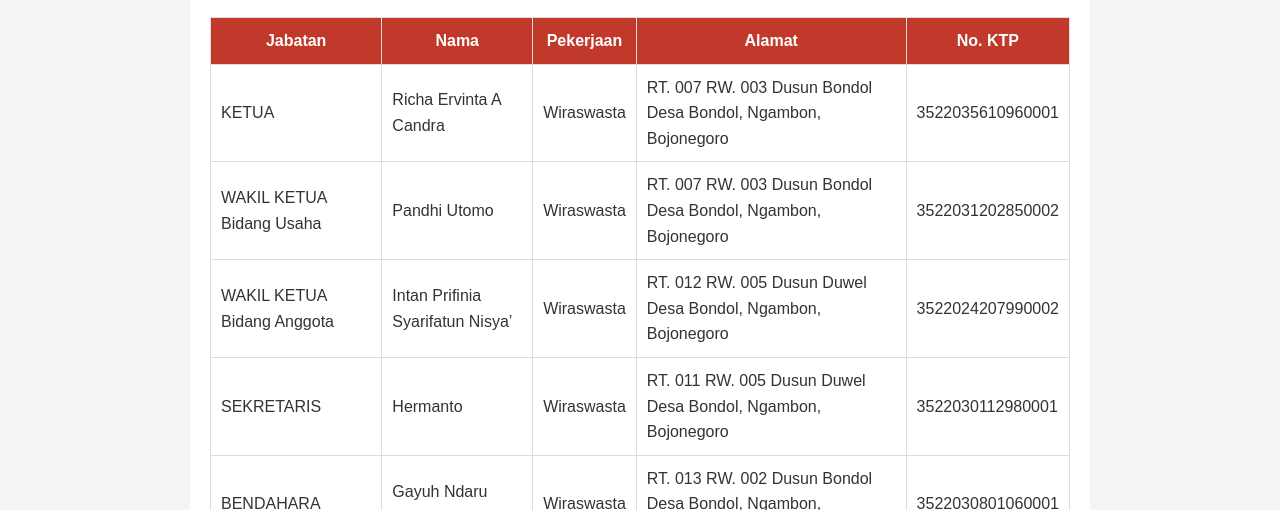
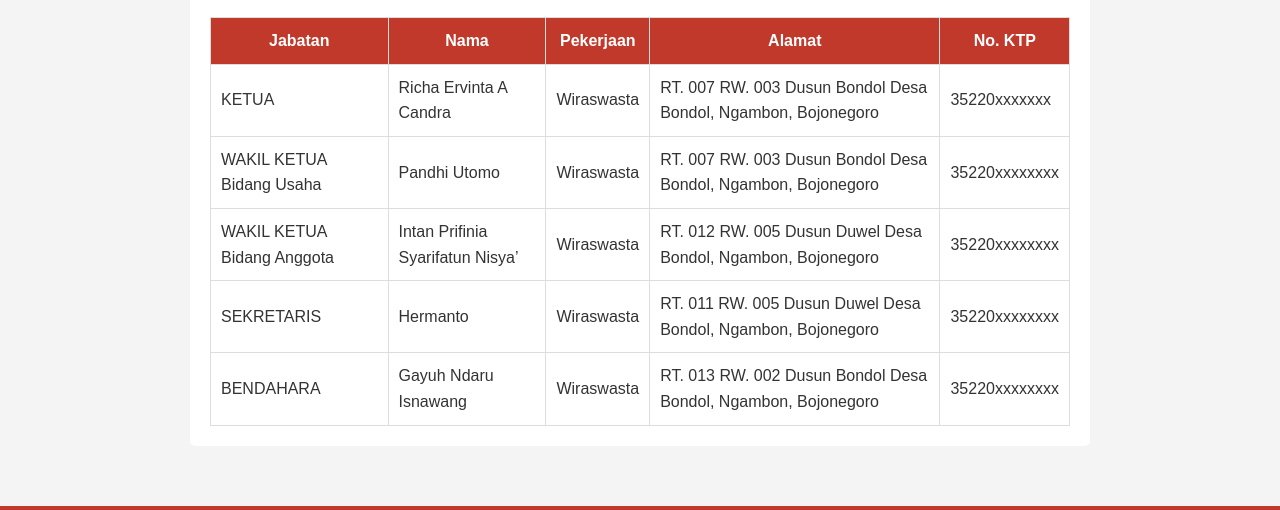
Before and after one commit to ULWANBASSALAM/kdmp-desabondol, a plain HTML site: page struktur-pengurus.html in a window 1280 px wide. Shown: the part 442-952 px from the top of the page. Drawn offline with Linux system fonts and the light colour scheme.

Commit message:
Revisi 1

```diff
--- a/struktur-pengurus.html
+++ b/struktur-pengurus.html
@@ -40,35 +40,35 @@
         <td>Richa Ervinta A Candra</td>
         <td>Wiraswasta</td>
         <td>RT. 007 RW. 003 Dusun Bondol Desa Bondol, Ngambon, Bojonegoro</td>
-        <td>3522035610960001</td>
+        <td>35220xxxxxxx</td>
       </tr>
       <tr>
         <td>WAKIL KETUA Bidang Usaha</td>
         <td>Pandhi Utomo</td>
         <td>Wiraswasta</td>
         <td>RT. 007 RW. 003 Dusun Bondol Desa Bondol, Ngambon, Bojonegoro</td>
-        <td>3522031202850002</td>
+        <td>35220xxxxxxxx</td>
       </tr>
       <tr>
         <td>WAKIL KETUA Bidang Anggota</td>
         <td>Intan Prifinia Syarifatun Nisya’</td>
         <td>Wiraswasta</td>
         <td>RT. 012 RW. 005 Dusun Duwel Desa Bondol, Ngambon, Bojonegoro</td>
-        <td>3522024207990002</td>
+        <td>35220xxxxxxxx</td>
       </tr>
       <tr>
         <td>SEKRETARIS</td>
         <td>Hermanto</td>
         <td>Wiraswasta</td>
         <td>RT. 011 RW. 005 Dusun Duwel Desa Bondol, Ngambon, Bojonegoro</td>
-        <td>3522030112980001</td>
+        <td>35220xxxxxxxx</td>
       </tr>
       <tr>
         <td>BENDAHARA</td>
         <td>Gayuh Ndaru Isnawang</td>
         <td>Wiraswasta</td>
         <td>RT. 013 RW. 002 Dusun Bondol Desa Bondol, Ngambon, Bojonegoro</td>
-        <td>3522030801060001</td>
+        <td>35220xxxxxxxx</td>
       </tr>
     </table>
      </div>
```
Also changed, not shown: struktur-pengawas.html (+3 -3 lines).
